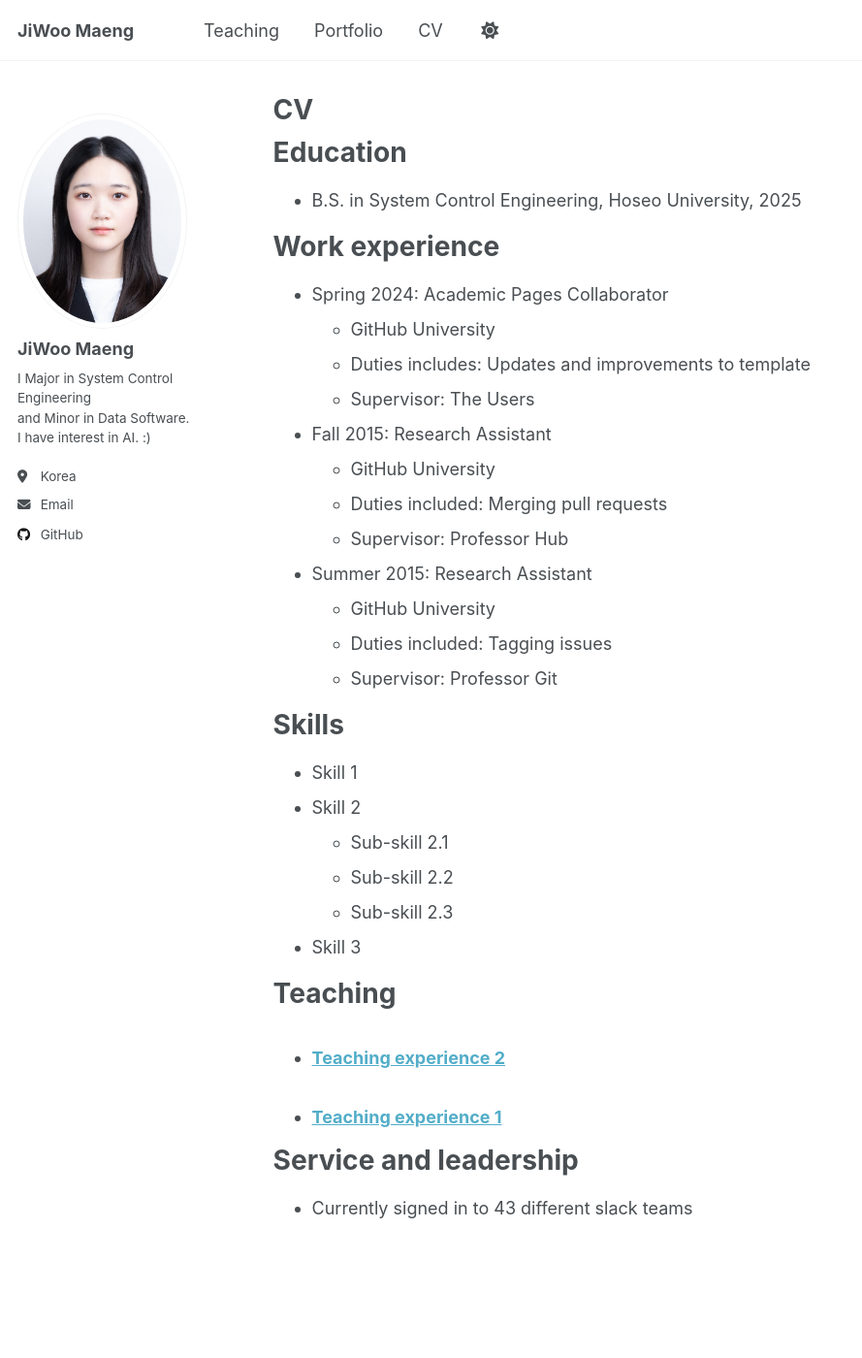
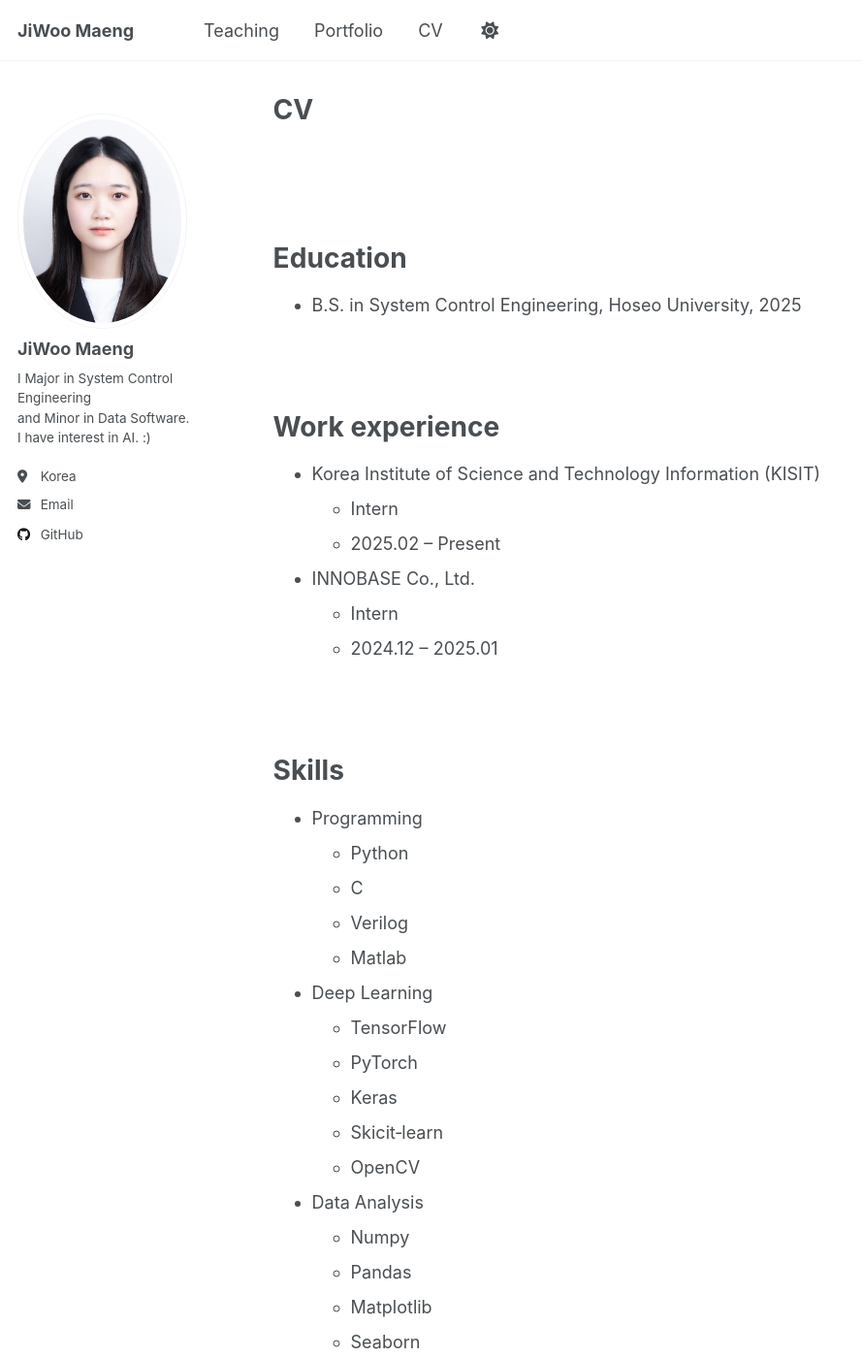
Before and after one commit to JiWoo-M02/JiWoo-M02.github.io, a Jekyll site: the page built from _pages/cv.md, in a window 1280 px wide and 1400 px high. Shown: the whole window at 97% size, without its empty margins (0-889 px from the left). Built offline with Jekyll 4.4.1, drawn with Linux system fonts in a browser that asks for light colours; a script that is not in the unit is left out.

Commit message:
Update cv.md

```diff
--- a/_pages/cv.md
+++ b/_pages/cv.md
@@ -9,37 +9,50 @@ redirect_from:
 
 {% include base_path %}
 
+<br>
+<br>
+<br>
+
 Education
 ======
 <!--* Ph.D in Version Control Theory, GitHub University, 2018 (expected)
 * M.S. in Jekyll, GitHub University, 2014-->
 * B.S. in System Control Engineering, Hoseo University, 2025
 
+<br>
+<br>
+
 Work experience
 ======
-* Spring 2024: Academic Pages Collaborator
-  * GitHub University
-  * Duties includes: Updates and improvements to template
-  * Supervisor: The Users
+* Korea Institute of Science and Technology Information (KISIT)
+  * Intern
+  * 2025.02 – Present
 
-* Fall 2015: Research Assistant
-  * GitHub University
-  * Duties included: Merging pull requests
-  * Supervisor: Professor Hub
+* INNOBASE Co., Ltd.
+  * Intern
+  * 2024.12 – 2025.01
 
-* Summer 2015: Research Assistant
-  * GitHub University
-  * Duties included: Tagging issues
-  * Supervisor: Professor Git
+<br>
+<br>
 
 Skills
 ======
-* Skill 1
-* Skill 2
-  * Sub-skill 2.1
-  * Sub-skill 2.2
-  * Sub-skill 2.3
-* Skill 3
+* Programming
+  * Python
+  * C
+  * Verilog
+  * Matlab
+* Deep Learning
+  * TensorFlow
+  * PyTorch
+  * Keras
+  * Skicit‑learn
+  * OpenCV
+* Data Analysis
+  * Numpy
+  * Pandas
+  * Matplotlib
+  * Seaborn
 
 <!--Publications
 ======
@@ -53,6 +66,8 @@ Talks
     {% include archive-single-talk-cv.html  %}
   {% endfor %}</ul>-->
 
+<br>
+<br>
 
 Teaching
 ======
@@ -60,6 +75,9 @@ Teaching
     {% include archive-single-cv.html %}
   {% endfor %}</ul>
 
+<br>
+<br>
+
 Service and leadership
 ======
 * Currently signed in to 43 different slack teams
```
